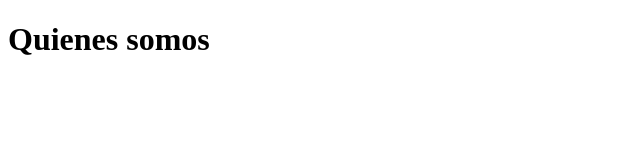
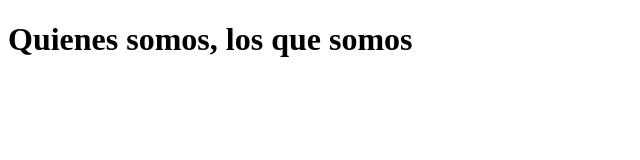
Before and after one commit to frecampos/clase002, a plain HTML site: page quienes_somos.html in a window 1280 px wide. Shown: the whole page, without its empty margins (0-640 px from the left). Drawn offline with Linux system fonts and the light colour scheme.

Commit message:
Update quienes_somos.html

```diff
--- a/quienes_somos.html
+++ b/quienes_somos.html
@@ -8,7 +8,7 @@
 </head>
 
 <body>
-    <h1>Quienes somos</h1>
+    <h1>Quienes somos, los que somos </h1>
 </body>
 
 </html>
```
